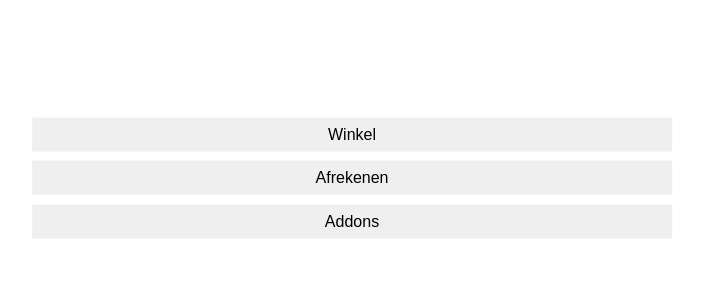
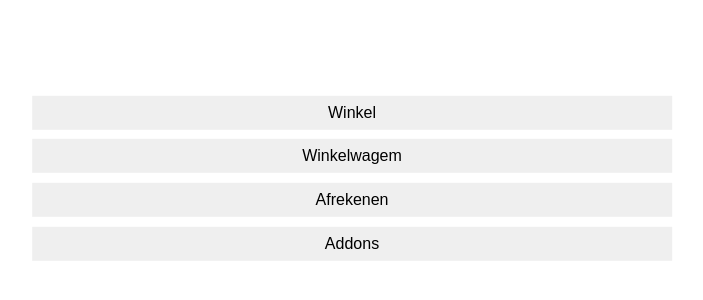
Before and after one commit to CPIJ/Checkout, a Vue app: page / in a window 1280 px wide. Shown: the part 222-522 px from the top of the page, without its empty margins (288-991 px from the left). Built offline with nearby package versions, Linux system fonts and the light colour scheme; no server answers.

Commit message:
Added links

```diff
--- a/src/components/CameraPreview.vue
+++ b/src/components/CameraPreview.vue
@@ -6,7 +6,7 @@
       </video>
       </div>
       <button :class="[scanMethod + '-active']" @click="capture" class="reset circle" id="capture"></button>
-      <button  class="reset circle" id="settings"><fa icon="cog"></fa></button>
+      <button @click="$router.push('/')"  class="reset circle" id="settings"><fa icon="cog"></fa></button>
       <button @click="$router.push('/shopping-cart')"  class="reset circle" id="shopping-cart"><fa icon="shopping-cart"></fa></button>
     </section>
 </template>
--- a/src/views/HomeView.vue
+++ b/src/views/HomeView.vue
@@ -2,6 +2,7 @@
     <div id="home-view">
       <div id="buttons">
           <router-link tag="button" to="/shop">Winkel</router-link>
+          <router-link tag="button" to="/shopping-cart">Winkelwagem</router-link>
           <router-link tag="button" to="/checkout">Afrekenen</router-link>
           <router-link tag="button" to="/">Addons</router-link>
           <router-link v-if="admin" tag="button" to="/cash-register">Kassa</router-link>
```
